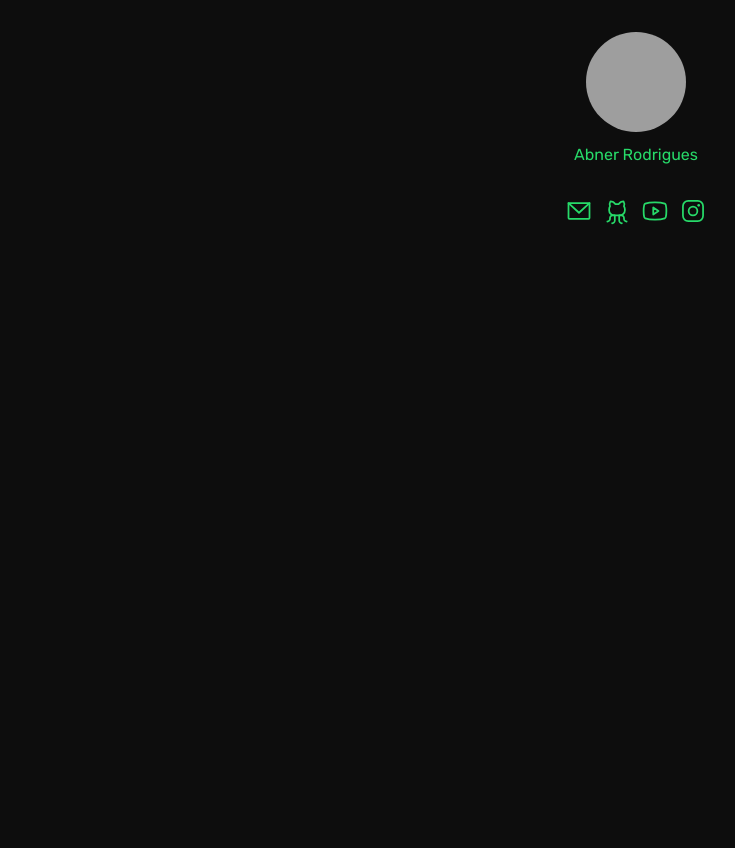
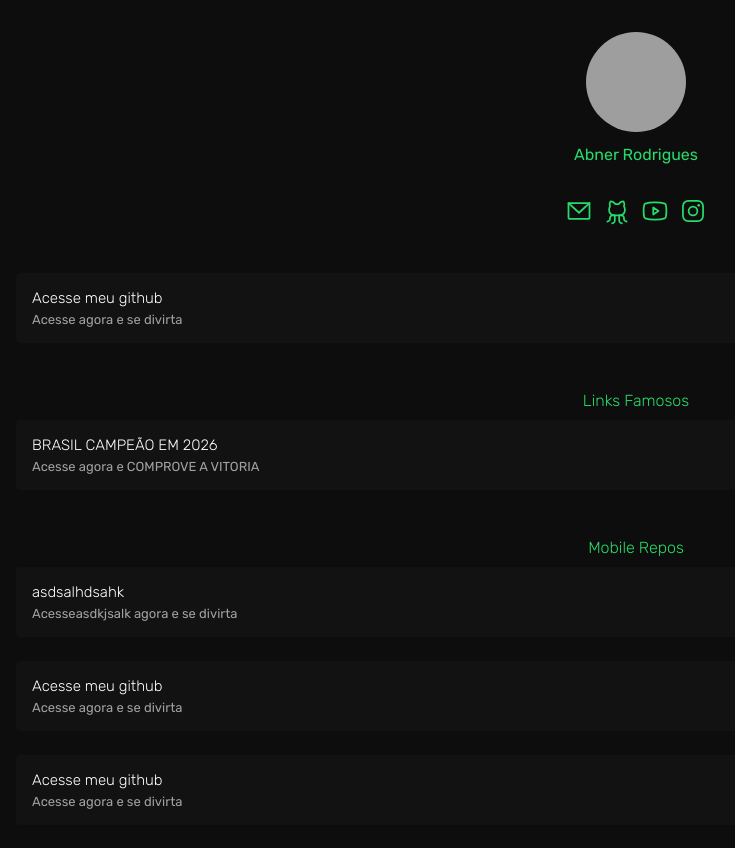
Before and after one commit to rodriguesabner/liinks-personal, a React (Create React App) app: page / in a window 1280 px wide. Shown: the top 848 px of the page, without its empty margins (4-739 px from the left). Before the commit the page ends 800 px from the top, so only its background shows below. Built offline with nearby package versions, Linux system fonts and the light colour scheme; grey boxes are pictures that could not be loaded.

Commit message:
feat: add divider. add links. eslitiza componentes. add cardtxtcolor. add interface. add content a home

```diff
--- /dev/null
+++ b/src/components/Content/Divider/index.tsx
@@ -0,0 +1,15 @@
+import React from 'react'
+import { ContentProps } from '../../../interfaces/Content'
+import { Layout, Title } from './styles'
+
+const Divider = ({ item }: { item: ContentProps }): JSX.Element => {
+  return (
+        <Layout>
+            <Title>
+                {item.title}
+            </Title>
+        </Layout>
+  )
+}
+
+export default Divider
--- /dev/null
+++ b/src/components/Content/Divider/styles.tsx
@@ -0,0 +1,15 @@
+import styled from 'styled-components'
+
+export const Layout = styled.div`
+  margin-top: 3em;
+  margin-bottom: 10px;
+  width: 100%;
+  display: flex;
+  align-items: center;
+  justify-content: center;
+`
+
+export const Title = styled.p`
+  font-weight: 300;
+  font-size: 16px;
+`
--- /dev/null
+++ b/src/components/Content/Links/index.tsx
@@ -0,0 +1,18 @@
+import React from 'react'
+import { Description, Layout, Title } from './styles'
+import { ContentProps } from '../../../interfaces/Content'
+
+const Links = ({ item }: { item: ContentProps }): JSX.Element => {
+  return (
+        <Layout>
+            <Title>
+                {item.title}
+            </Title>
+            <Description>
+                {item.description}
+            </Description>
+        </Layout>
+  )
+}
+
+export default Links
--- /dev/null
+++ b/src/components/Content/Links/styles.tsx
@@ -0,0 +1,23 @@
+import styled from 'styled-components'
+import settings from '../../../config/settings.json'
+
+export const Layout = styled.li`
+  background-color: ${settings.app.card_color};
+  margin-bottom: 1.5em;
+  padding: 16px;
+  border-radius: 4px;
+  cursor: pointer;
+`
+
+export const Title = styled.h3`
+  color: ${settings.app.card_text_color};
+  font-size: 15px;
+  font-weight: 300;
+  margin-bottom: 5px;
+`
+
+export const Description = styled.p`
+  color: ${settings.app.card_text_color};
+  font-size: 13px;
+  opacity: .6;
+`
--- /dev/null
+++ b/src/components/Content/index.tsx
@@ -0,0 +1,28 @@
+import React from 'react'
+import settings from '../../config/settings.json'
+import Links from './Links'
+import { ContentProps } from '../../interfaces/Content'
+import { ContentWrapper } from './styles'
+import Divider from './Divider'
+const Content = (): JSX.Element => {
+  const renderContentByType = (content: ContentProps): JSX.Element | undefined => {
+    switch (content.type) {
+      case 'link':
+        return <Links item={content} />
+      case 'divider':
+        return <Divider item={content} />
+      default:
+        return undefined
+    }
+  }
+
+  return (
+        <ContentWrapper>
+            {settings.content.map((content) => (
+              renderContentByType(content)
+            ))}
+        </ContentWrapper>
+  )
+}
+
+export default Content
--- /dev/null
+++ b/src/components/Content/styles.tsx
@@ -0,0 +1,7 @@
+import styled from 'styled-components'
+
+export const ContentWrapper = styled.ul`
+  padding: 20px;
+  list-style-type: none;
+  margin-top: 1.5em;
+`
--- a/src/config/settings.json
+++ b/src/config/settings.json
@@ -3,6 +3,7 @@
     "background_color": "#0D0D0D",
     "text_color": "#27DA69",
     "card_color": "#121212",
+    "card_text_color": "#fff",
     "button_color": "#1B97F5",
     "button_text_color": "#fff"
   },
@@ -32,10 +33,14 @@
       "description": "Se você não comprar o curso, vc nunca vai conseguir."
     },
     {
+      "type": "divider",
+      "title": "Links Famosos"
+    },
+    {
       "type": "link-gallery",
       "url": "https://github.com/rodriguesabner",
-      "title": "Acesse meu github",
-      "description": "Acesse agora e se divirta"
+      "title": "Como comprar de graça na internet",
+      "description": "Acesse agora e bla bla bla"
     },
     {
       "type": "link-gallery",
@@ -52,8 +57,8 @@
     {
       "type": "link",
       "url": "https://github.com/rodriguesabner",
-      "title": "Acesse meu github",
-      "description": "Acesse agora e se divirta"
+      "title": "BRASIL CAMPEÃO EM 2026",
+      "description": "Acesse agora e COMPROVE A VITORIA"
     },
     {
       "type": "divider",
@@ -62,8 +67,8 @@
     {
       "type": "link",
       "url": "https://github.com/rodriguesabner",
-      "title": "Acesse meu github",
-      "description": "Acesse agora e se divirta"
+      "title": "asdsalhdsahk",
+      "description": "Acesseasdkjsalk agora e se divirta"
     },
     {
       "type": "link",
--- /dev/null
+++ b/src/interfaces/Content.ts
@@ -0,0 +1,10 @@
+interface ContentProps {
+  type: string
+  url?: string
+  title?: string
+  description?: string
+}
+
+export type {
+  ContentProps
+}
--- a/src/screen/Home.tsx
+++ b/src/screen/Home.tsx
@@ -2,12 +2,14 @@ import React from 'react'
 import { Layout } from './styles'
 import Profile from '../components/Profile'
 import Social from '../components/Social'
+import Content from '../components/Content'
 
 const Home = (): JSX.Element => {
   return (
         <Layout>
             <Profile />
             <Social />
+            <Content />
         </Layout>
   )
 }
```
